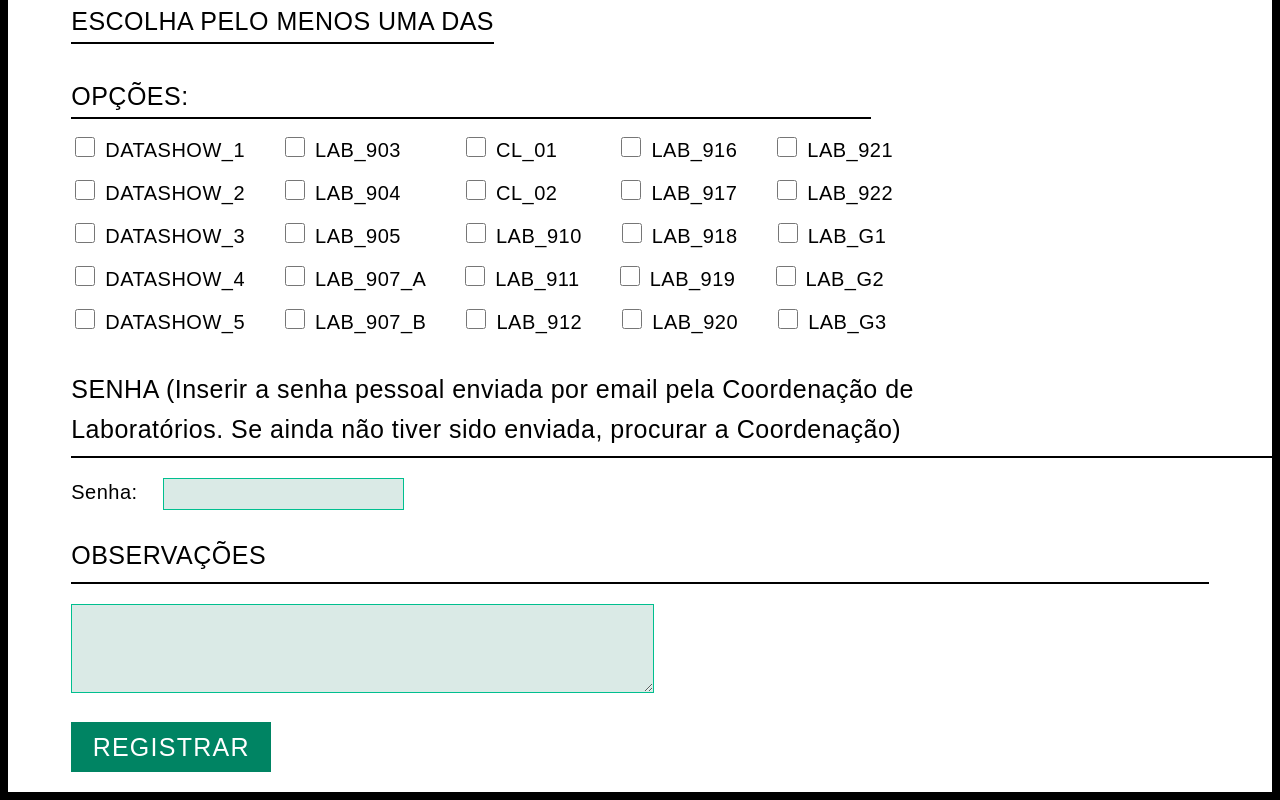
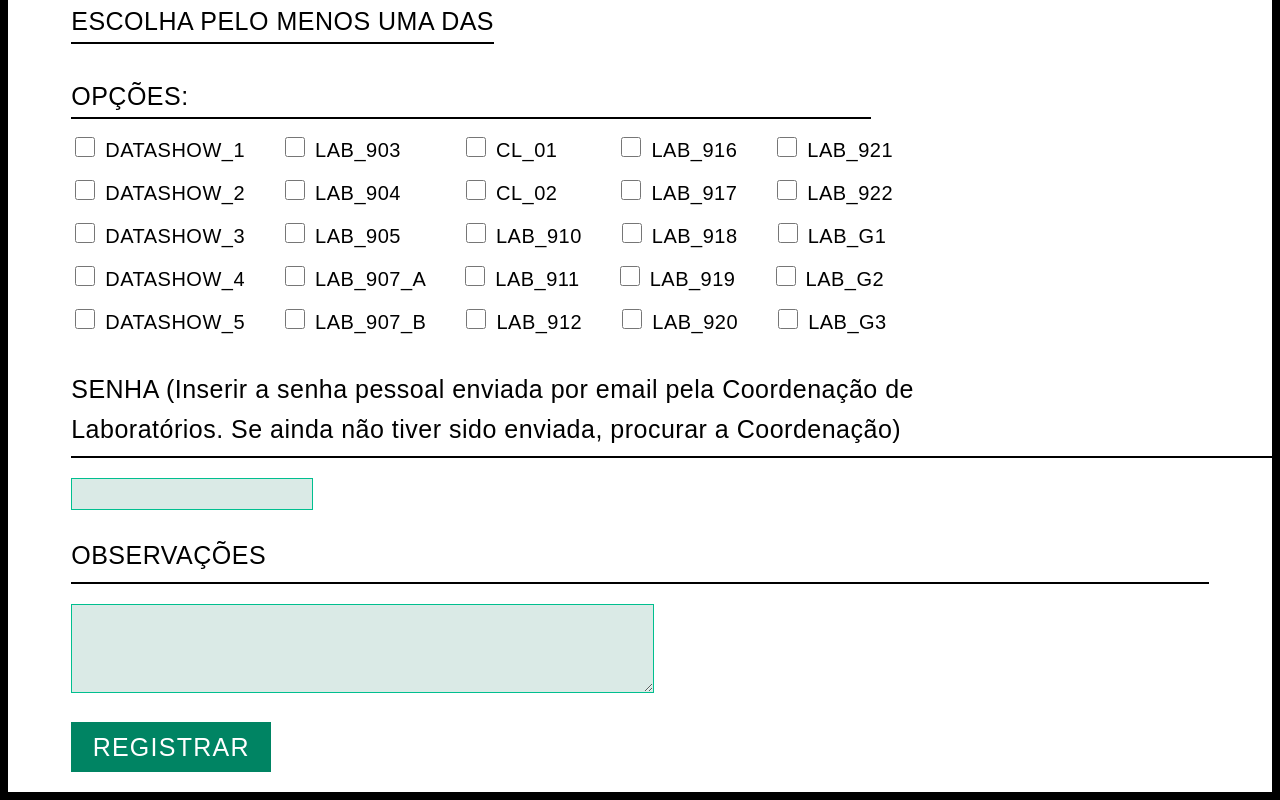
Before and after one commit to rafhaelab/chavproj, a plain HTML site: page index.html in a window 1280 px wide. Shown: the part 455-1255 px from the top of the page. Drawn offline with nearby package versions, Linux system fonts and the light colour scheme.

Commit message:
Update index.html

```diff
--- a/index.html
+++ b/index.html
@@ -115,7 +115,7 @@ input[type="text"]{
 input[type="password"]{
   width: 20%;
   padding: 6px;
-   margin-left: 20px;
+
   font-size: 16px;
   border: 1px solid #00BF8F;
   background: #DAEAE6;
@@ -398,7 +398,7 @@ value="LAB_G3">LAB_G3
 
     <label for="senha">SENHA (Inserir a senha pessoal enviada por email pela Coordenação de Laboratórios. Se ainda não tiver sido enviada, procurar a Coordenação)</label>
 
-   <label for="senha1">Senha:</label>
+
 
   <script type="text/javascript">
 <!--
```
